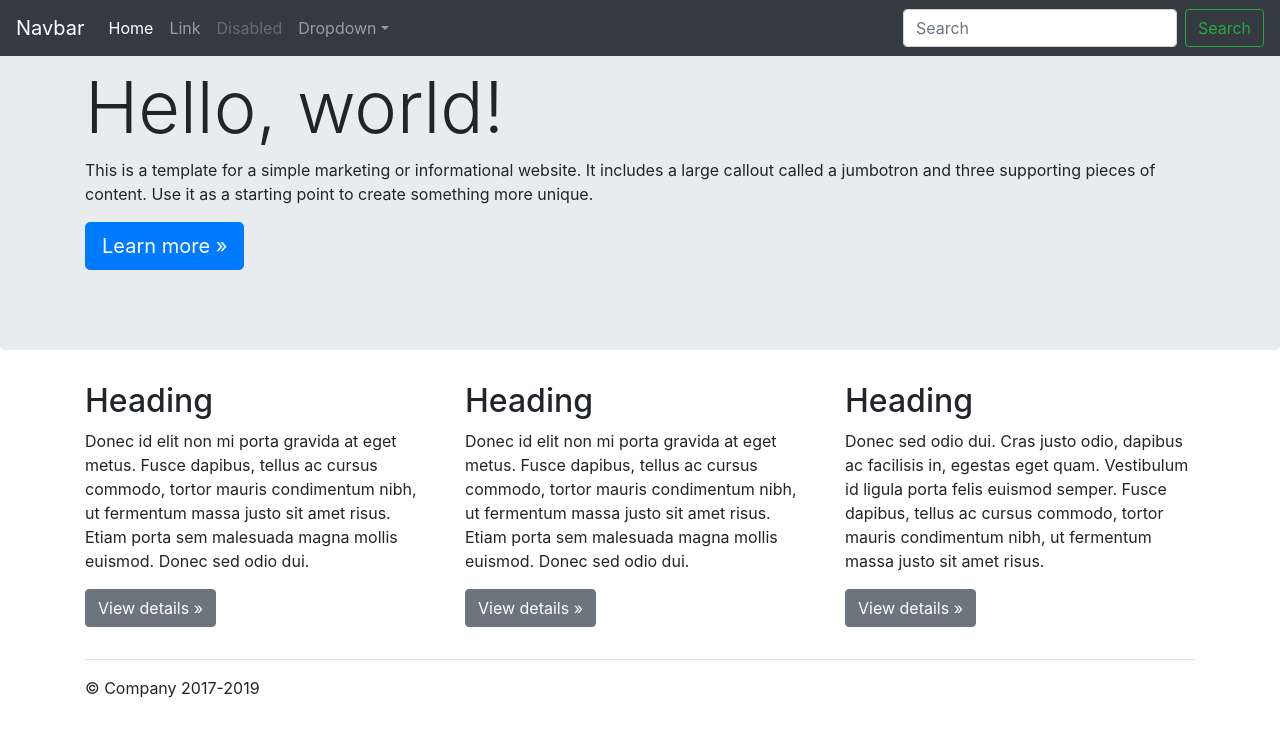
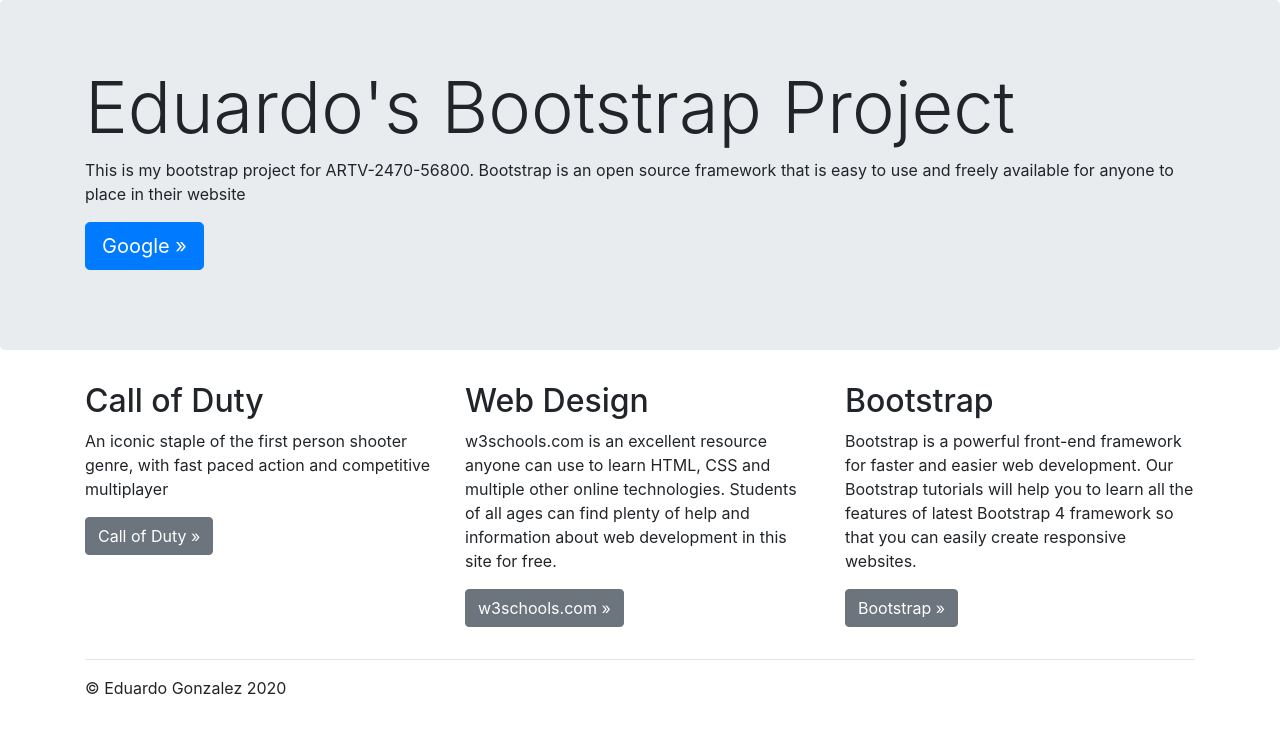
Before and after one commit to yayo214/yayo214.github.io, a plain HTML site: page week5/index.html in a window 1280 px wide. Drawn offline with nearby package versions, Linux system fonts and the light colour scheme; files whose address does not match are found by name.

Commit message:
Update index.html

```diff
--- a/week5/index.html
+++ b/week5/index.html
@@ -13,47 +13,15 @@
   <body>
 
 
-     <nav class="navbar navbar-expand-md navbar-dark fixed-top bg-dark">
-  <a class="navbar-brand" href="#">Navbar</a>
-  <button class="navbar-toggler" type="button" data-toggle="collapse" data-target="#navbarsExampleDefault" aria-controls="navbarsExampleDefault" aria-expanded="false" aria-label="Toggle navigation">
-    <span class="navbar-toggler-icon"></span>
-  </button>
-
-  <div class="collapse navbar-collapse" id="navbarsExampleDefault">
-    <ul class="navbar-nav mr-auto">
-      <li class="nav-item active">
-        <a class="nav-link" href="#">Home <span class="sr-only">(current)</span></a>
-      </li>
-      <li class="nav-item">
-        <a class="nav-link" href="#">Link</a>
-      </li>
-      <li class="nav-item">
-        <a class="nav-link disabled" href="#">Disabled</a>
-      </li>
-      <li class="nav-item dropdown">
-        <a class="nav-link dropdown-toggle" href="#" id="dropdown01" data-toggle="dropdown" aria-haspopup="true" aria-expanded="false">Dropdown</a>
-        <div class="dropdown-menu" aria-labelledby="dropdown01">
-          <a class="dropdown-item" href="#">Action</a>
-          <a class="dropdown-item" href="#">Another action</a>
-          <a class="dropdown-item" href="#">Something else here</a>
-        </div>
-      </li>
-    </ul>
-    <form class="form-inline my-2 my-lg-0">
-      <input class="form-control mr-sm-2" type="text" placeholder="Search" aria-label="Search">
-      <button class="btn btn-outline-success my-2 my-sm-0" type="submit">Search</button>
-    </form>
-  </div>
-</nav>
 
 <main role="main">
 
   <!-- Main jumbotron for a primary marketing message or call to action -->
   <div class="jumbotron">
     <div class="container">
-      <h1 class="display-3">Hello, world!</h1>
-      <p>This is a template for a simple marketing or informational website. It includes a large callout called a jumbotron and three supporting pieces of content. Use it as a starting point to create something more unique.</p>
-      <p><a class="btn btn-primary btn-lg" href="#" role="button">Learn more &raquo;</a></p>
+      <h1 class="display-3">Eduardo's Bootstrap Project</h1>
+      <p>This is my bootstrap project for ARTV-2470-56800. Bootstrap is an open source framework that is easy to use and freely  available for anyone to place in their website</p>
+      <p><a class="btn btn-primary btn-lg" href="https://www.google.com/" role="button">Google &raquo;</a></p>
     </div>
   </div>
 
@@ -61,19 +29,19 @@
     <!-- Example row of columns -->
     <div class="row">
       <div class="col-md-4">
-        <h2>Heading</h2>
-        <p>Donec id elit non mi porta gravida at eget metus. Fusce dapibus, tellus ac cursus commodo, tortor mauris condimentum nibh, ut fermentum massa justo sit amet risus. Etiam porta sem malesuada magna mollis euismod. Donec sed odio dui. </p>
-        <p><a class="btn btn-secondary" href="#" role="button">View details &raquo;</a></p>
+        <h2>Call of Duty</h2>
+        <p>An iconic staple of the first person shooter genre, with fast paced action and competitive multiplayer</p>
+        <p><a class="btn btn-secondary" href="https://www.callofduty.com/home" role="button">Call of Duty &raquo;</a></p>
       </div>
       <div class="col-md-4">
-        <h2>Heading</h2>
-        <p>Donec id elit non mi porta gravida at eget metus. Fusce dapibus, tellus ac cursus commodo, tortor mauris condimentum nibh, ut fermentum massa justo sit amet risus. Etiam porta sem malesuada magna mollis euismod. Donec sed odio dui. </p>
-        <p><a class="btn btn-secondary" href="#" role="button">View details &raquo;</a></p>
+        <h2>Web Design</h2>
+        <p>w3schools.com is an excellent resource anyone can use to learn HTML, CSS and multiple other online technologies. Students of all ages can find plenty of help and information about web development in this site for free. </p>
+        <p><a class="btn btn-secondary" href="https://www.w3schools.com/bootstrap/bootstrap_ver.asp" role="button">w3schools.com &raquo;</a></p>
       </div>
       <div class="col-md-4">
-        <h2>Heading</h2>
-        <p>Donec sed odio dui. Cras justo odio, dapibus ac facilisis in, egestas eget quam. Vestibulum id ligula porta felis euismod semper. Fusce dapibus, tellus ac cursus commodo, tortor mauris condimentum nibh, ut fermentum massa justo sit amet risus.</p>
-        <p><a class="btn btn-secondary" href="#" role="button">View details &raquo;</a></p>
+        <h2>Bootstrap</h2>
+        <p>Bootstrap is a powerful front-end framework for faster and easier web development. Our Bootstrap tutorials will help you to learn all the features of latest Bootstrap 4 framework so that you can easily create responsive websites.</p>
+        <p><a class="btn btn-secondary" href="https://getbootstrap.com/" role="button">Bootstrap &raquo;</a></p>
       </div>
     </div>
 
@@ -84,7 +52,7 @@
 </main>
 
 <footer class="container">
-  <p>&copy; Company 2017-2019</p>
+  <p>&copy; Eduardo Gonzalez 2020</p>
 </footer>
 <script src="https://code.jquery.com/jquery-3.3.1.slim.min.js" integrity="sha384-q8i/X+965DzO0rT7abK41JStQIAqVgRVzpbzo5smXKp4YfRvH+8abtTE1Pi6jizo" crossorigin="anonymous"></script>
       <script>window.jQuery || document.write('<script src="/docs/4.3/assets/js/vendor/jquery-slim.min.js"><\/script>')</script><script src="/docs/4.3/dist/js/bootstrap.bundle.min.js" integrity="sha384-xrRywqdh3PHs8keKZN+8zzc5TX0GRTLCcmivcbNJWm2rs5C8PRhcEn3czEjhAO9o" crossorigin="anonymous"></script>
```
